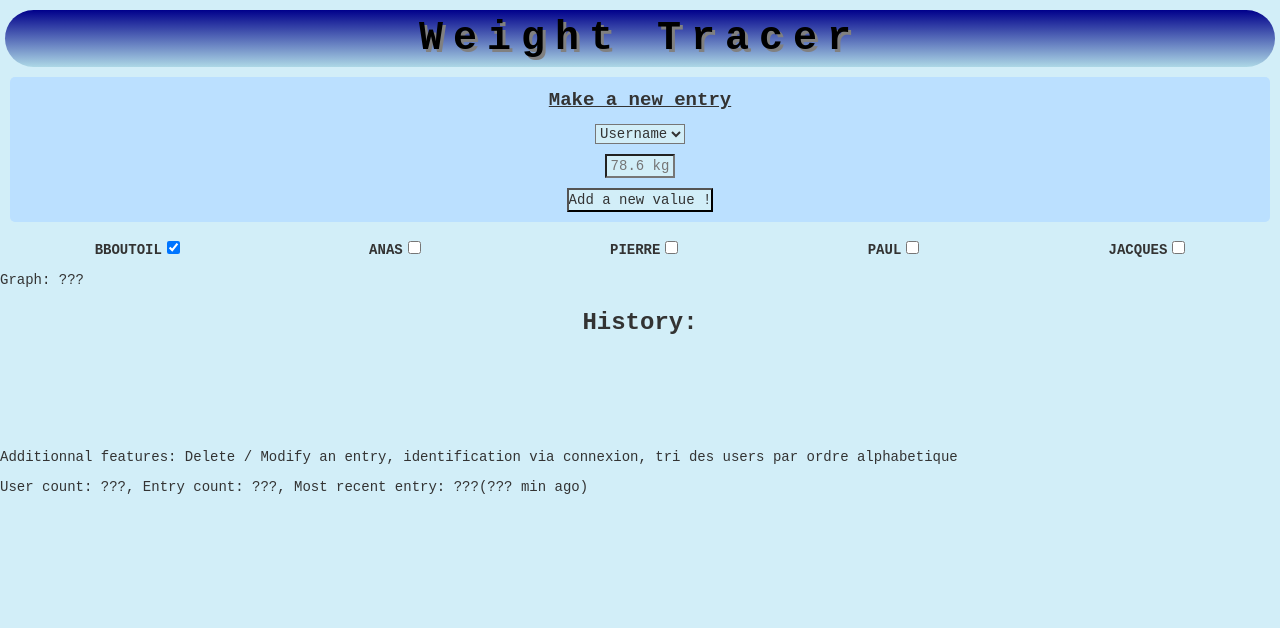
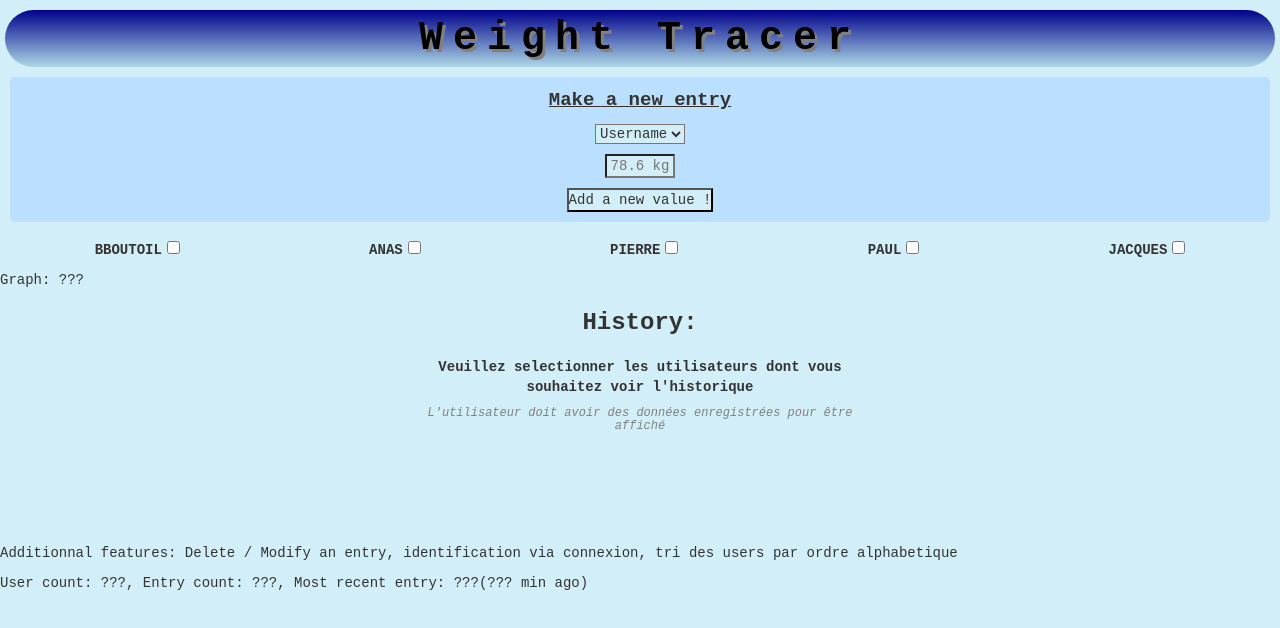
Before and after one commit to Xeska/Learning_React, a React (Create React App) app in the folder weight-tracer/: page / in a window 1280 px wide. Shown: the top 628 px of the page. Built offline with nearby package versions, Linux system fonts and the light colour scheme.

Commit message:
history reactivity OK, now graph

```diff
--- a/weight-tracer/src/App.js
+++ b/weight-tracer/src/App.js
@@ -10,7 +10,7 @@ class App extends Component {
     super()
     this.state = {
       userList: [
-        {name: "bboutoil", status: true},
+        {name: "bboutoil", status: false},
         {name: "anas", status: false},
         {name: "pierre", status :false},
         {name: "paul", status :false},
@@ -20,13 +20,11 @@ class App extends Component {
     this.handleChange = this.handleChange.bind(this)
   }
 
-  handleChange(i) {
-    console.log(this.state.userList)
-    this.setState((prevState) => ({
-      userList: [
-        ...prevState.userList,
-      ]
-    }))
+  handleChange(row) {
+    let copyList = [...this.state.userList]
+
+    copyList[row].status = !copyList[row].status
+    this.setState({userList: copyList})
   }
 
   render() {
--- a/weight-tracer/src/History.css
+++ b/weight-tracer/src/History.css
@@ -13,3 +13,20 @@
      text-align: center;
      text-decoration: underline;
 }
+
+.empty-check-message {
+    font-weight: bold;
+    font-size: 14px;
+    text-align: center;
+    margin: 10px auto;
+    width: 70%;
+}
+
+.empty-data-message {
+    font-size: 12px;
+    text-align: center;
+    margin: 10px auto;
+    width: 70%;
+    color: gray;
+    font-style: italic
+}
--- a/weight-tracer/src/History.js
+++ b/weight-tracer/src/History.js
@@ -9,20 +9,24 @@ function History(props) {
     let toDisplay = []
 
     for (let i = 0; i < userList.length; i++) {
-        if (weightDatas.find((e) => userList[i] === e.user)) {
+        if (weightDatas.find((e) => (userList[i].name === e.user && userList[i].status === true))) {
             toDisplay = [...toDisplay,
                 <div key={i} className="history-card">
-                    <h5>{userList[i]}</h5>
-                    <UserCard weightDatas={weightDatas} user={userList[i]} />
+                    <h5>{userList[i].name}</h5>
+                    <UserCard weightDatas={weightDatas} user={userList[i].name} />
                 </div>
                 ]
             }
     }
 
+    const emptyCheckString = <div><p className="empty-check-message">Veuillez selectionner les utilisateurs dont vous souhaitez voir l'historique</p><h5 className="empty-data-message">L'utilisateur doit avoir des données enregistrées pour être affiché</h5></div>
+
     return (
         <div className="history">
             <h3>History: </h3>
-            <div className="history-wrapper">{toDisplay}</div>
+            <div className="history-wrapper">
+                {toDisplay && toDisplay.length === 0 ? emptyCheckString : toDisplay}
+            </div>
         </div>
     )
 }
```
